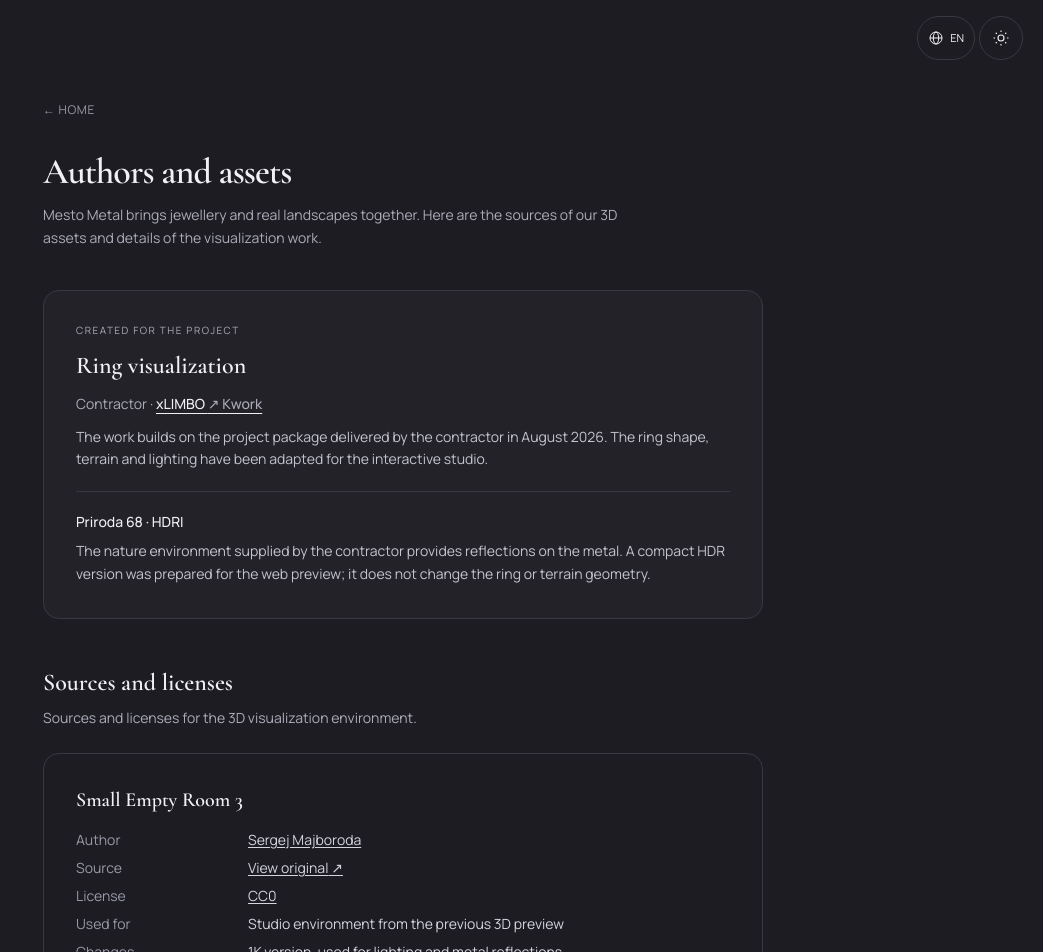
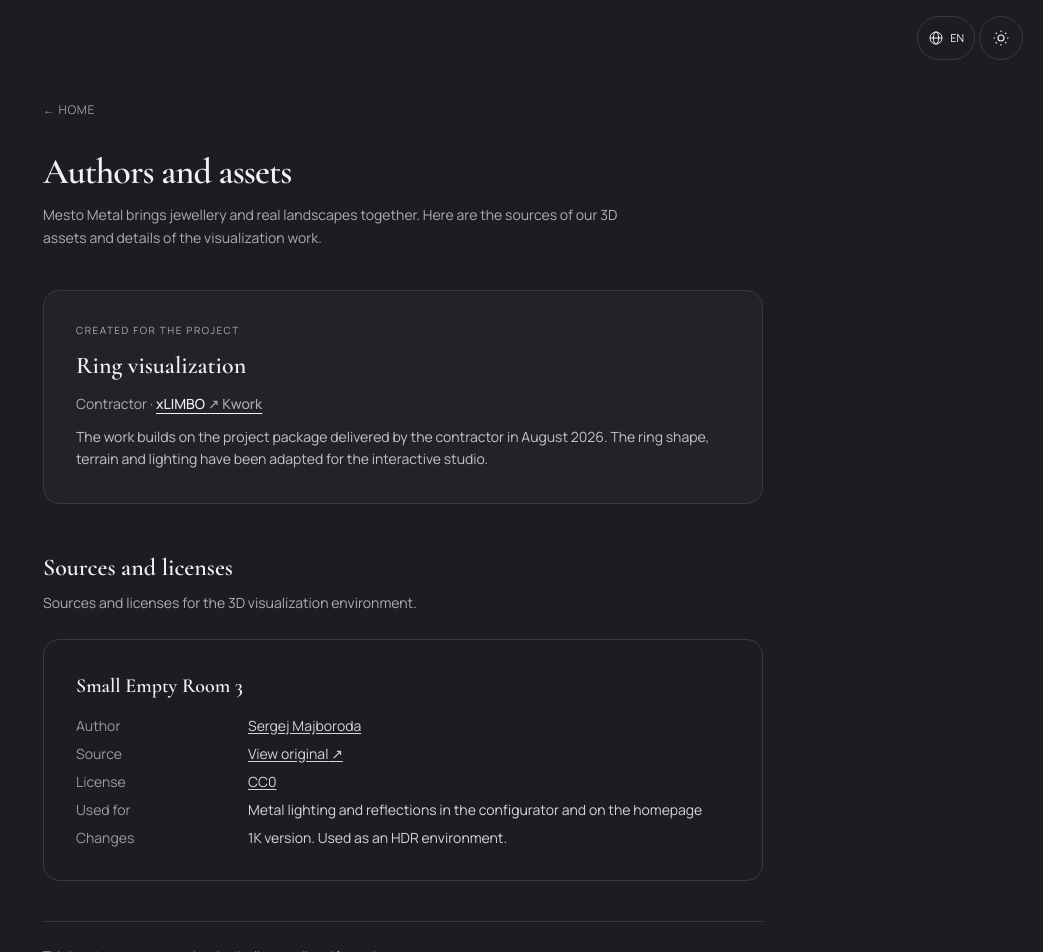
Before and after one commit to VadyaProxima/favplace, a Next.js app in the folder apps/web/: page /credits in a window 1280 px wide. Shown: the top 952 px of the page, without its empty margins (237-1280 px from the left). Built offline with nearby package versions, Linux system fonts and the light colour scheme; no server answers.

Commit message:
Restore the Small Empty Room HDR environment

```diff
--- a/apps/web/src/app/credits/CreditsContent.tsx
+++ b/apps/web/src/app/credits/CreditsContent.tsx
@@ -25,8 +25,8 @@ const ASSETS: Asset[] = [
 		source: 'https://polyhaven.com/a/small_empty_room_3',
 		license: 'CC0',
 		licenseUrl: 'https://creativecommons.org/publicdomain/zero/1.0/',
-		usedFor: 'Студийное окружение из предыдущей версии 3D-превью',
-		changes: 'Версия 1K. Использовалась для освещения и отражений металла.',
+		usedFor: 'Освещение и отражения металла в конструкторе и на главной странице',
+		changes: 'Версия 1K. Используется как HDR-окружение.',
 	},
 ]
 
@@ -51,10 +51,6 @@ export function CreditsContent() {
 				<h2 id="project-assets" className="font-display mt-3 text-2xl font-semibold">{t('3D-визуализация кольца')}</h2>
 				<p className="mt-3 text-sm"><span className="text-zinc-500">{t('Исполнитель')} · </span><a href="https://kwork.ru/user/xlimbo" target="_blank" rel="noreferrer" className="font-medium underline underline-offset-4 transition hover:text-zinc-500">xLIMBO <span className="text-zinc-500">↗ Kwork</span></a></p>
 				<p className="mt-3 text-sm leading-relaxed text-zinc-600">{t('В основе работы — переданный исполнителем комплект проекта от августа 2026 года. Форма кольца, рельеф и освещение адаптированы для интерактивной мастерской.')}</p>
-				<div className="mt-5 border-t border-zinc-200 pt-5">
-					<h3 className="text-sm font-medium">Priroda 68 · HDRI</h3>
-					<p className="mt-2 text-sm leading-relaxed text-zinc-600">{t('Природное окружение из комплекта исполнителя используется для отражений на металле. Для веб-превью подготовлена компактная HDR-версия; окружение не изменяет геометрию кольца или рельеф.')}</p>
-				</div>
 			</section>
 			<h2 className="font-display mt-12 text-2xl font-semibold">{t('Источники и лицензии')}</h2>
 			<p className="mt-2 text-sm leading-relaxed text-zinc-500">{t('Источники и лицензии окружения для 3D-визуализации.')}</p>
--- a/apps/web/src/lib/jewelleryMaterial.ts
+++ b/apps/web/src/lib/jewelleryMaterial.ts
@@ -83,11 +83,11 @@ export const JEWELLERY_GL = {
 
 /**
  * Reflections = Environment HDRI mapped onto metal.
- * Nature HDRI from the contractor's delivery, prepared in linear HDR space for the web.
+ * Small Empty Room 3 (Poly Haven, CC0), shared by the studio and homepage.
  */
 export const JEWELLERY_ENV = {
-	files: '/models/priroda_68_1k.hdr',
-	environmentIntensity: 1.15,
+	files: '/models/small_empty_room_3_1k.hdr',
+	environmentIntensity: 1.20,
 	blur: 0.15,
 	toneMappingExposure: JEWELLERY_GL.toneMappingExposure,
 }
--- a/apps/web/src/lib/translations.ts
+++ b/apps/web/src/lib/translations.ts
@@ -80,11 +80,10 @@ export const EN: Record<string, string> = {
 	'Исполнитель': 'Contractor',
 	'3D-визуализация кольца': 'Ring visualization',
 	'В основе работы — переданный исполнителем комплект проекта от августа 2026 года. Форма кольца, рельеф и освещение адаптированы для интерактивной мастерской.': 'The work builds on the project package delivered by the contractor in August 2026. The ring shape, terrain and lighting have been adapted for the interactive studio.',
-	'Природное окружение из комплекта исполнителя используется для отражений на металле. Для веб-превью подготовлена компактная HDR-версия; окружение не изменяет геометрию кольца или рельеф.': 'The nature environment supplied by the contractor provides reflections on the metal. A compact HDR version was prepared for the web preview; it does not change the ring or terrain geometry.',
 	'Источники и лицензии': 'Sources and licenses',
 	'Источники и лицензии окружения для 3D-визуализации.': 'Sources and licenses for the 3D visualization environment.',
-	'Студийное окружение из предыдущей версии 3D-превью': 'Studio environment from the previous 3D preview',
-	'Версия 1K. Использовалась для освещения и отражений металла.': '1K version, used for lighting and metal reflections.',
+	'Освещение и отражения металла в конструкторе и на главной странице': 'Metal lighting and reflections in the configurator and on the homepage',
+	'Версия 1K. Используется как HDR-окружение.': '1K version. Used as an HDR environment.',
 	'Смотреть оригинал': 'View original',
 	'Сторонние материалы используются на условиях лицензий, указанных у каждого источника.': 'Third-party assets are used under the licenses listed for each source.',
 	'Эльбрус': 'Elbrus',
```
